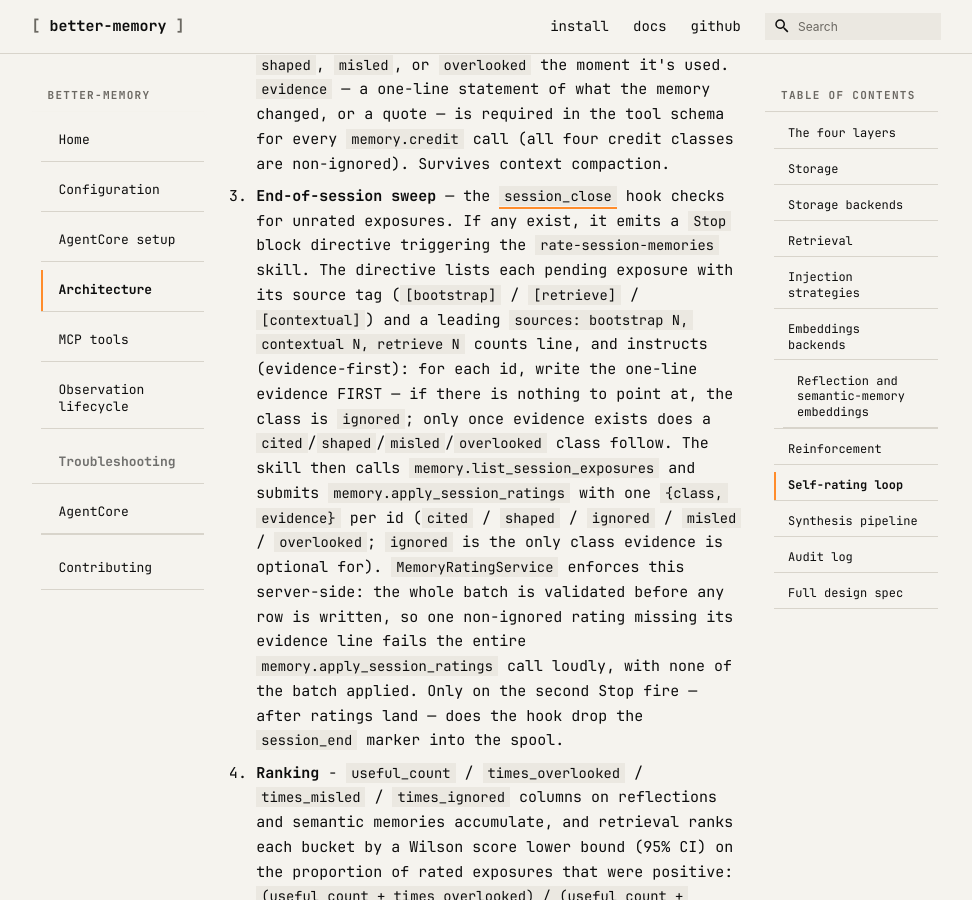
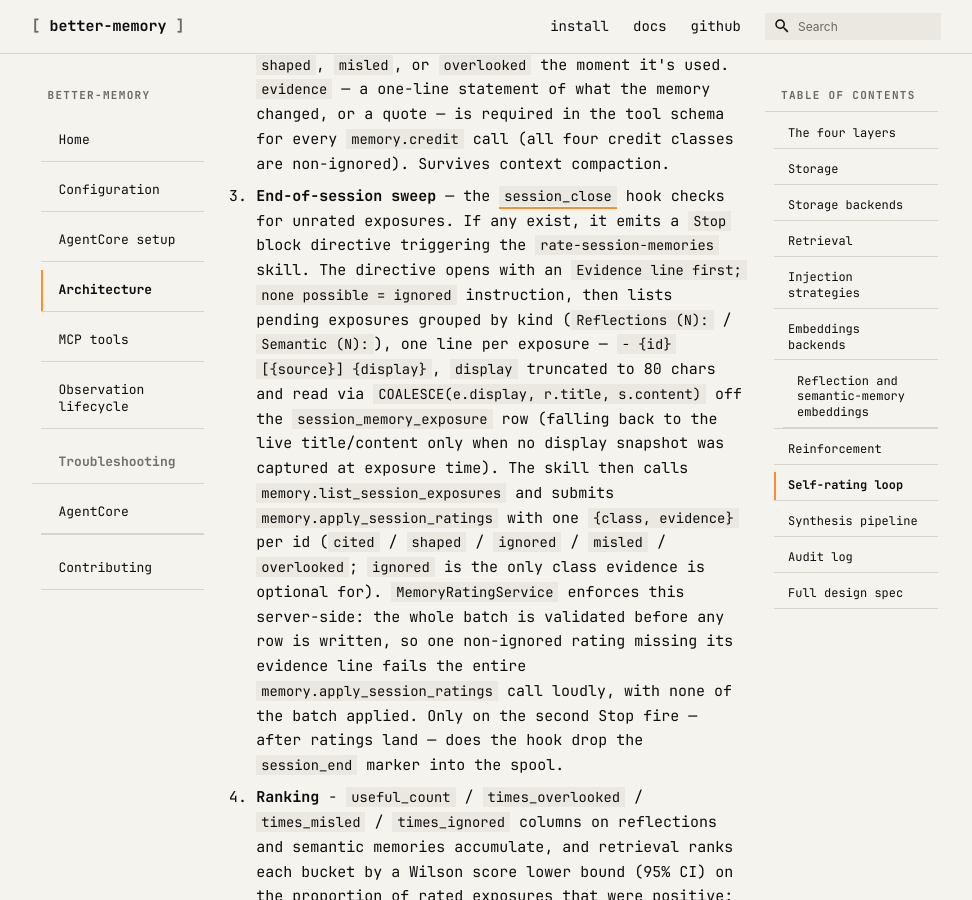
Before and after one commit to emp3thy/better-memory, an MkDocs documentation site: the page built from website/architecture.md, in a window 1280 px wide and 900 px high, scrolled down 13120 px. Shown: the whole window, without its empty margins (154-1126 px from the left). Built offline with MkDocs 1.6.1 and Material for MkDocs 9.7.7, drawn with Linux system fonts in a browser that asks for light colours; comment, search, counter and statistics services are not loaded.

Commit message:
docs: display-snapshot exposure ledger + terse RATE_MEMORIES directive
Co-Authored-By: Claude Fable 5 <noreply@anthropic.com>

```diff
--- a/website/architecture.md
+++ b/website/architecture.md
@@ -201,13 +201,14 @@ described below:
    [`session_close`](https://github.com/emp3thy/better-memory/blob/main/better_memory/hooks/session_close.py)
    hook checks for unrated exposures. If any exist, it emits a `Stop`
    block directive triggering the `rate-session-memories` skill. The
-   directive lists each pending exposure with its source tag
-   (`[bootstrap]` / `[retrieve]` / `[contextual]`) and a leading
-   `sources: bootstrap N, contextual N, retrieve N` counts line, and
-   instructs (evidence-first): for each id, write the one-line evidence
-   FIRST — if there is nothing to point at, the class is `ignored`; only
-   once evidence exists does a `cited`/`shaped`/`misled`/`overlooked` class
-   follow. The skill then calls `memory.list_session_exposures` and
+   directive opens with an `Evidence line first; none possible = ignored`
+   instruction, then lists pending exposures grouped by kind
+   (`Reflections (N):` / `Semantic (N):`), one line per exposure —
+   `- {id} [{source}] {display}`, `display` truncated to 80 chars and
+   read via `COALESCE(e.display, r.title, s.content)` off the
+   `session_memory_exposure` row (falling back to the live title/content
+   only when no display snapshot was captured at exposure time). The
+   skill then calls `memory.list_session_exposures` and
    submits `memory.apply_session_ratings` with one `{class, evidence}` per
    id (`cited` / `shaped` / `ignored` / `misled` / `overlooked`; `ignored`
    is the only class evidence is optional for). `MemoryRatingService`
```
